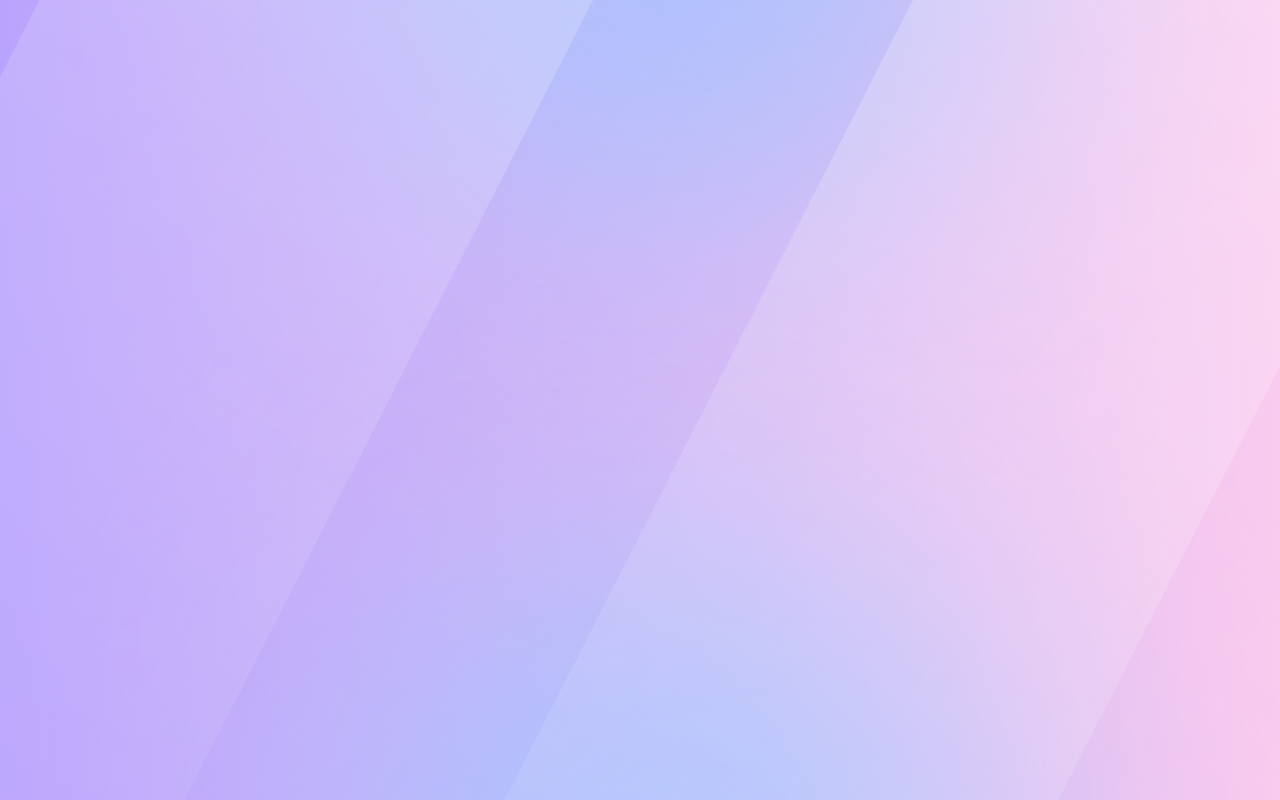
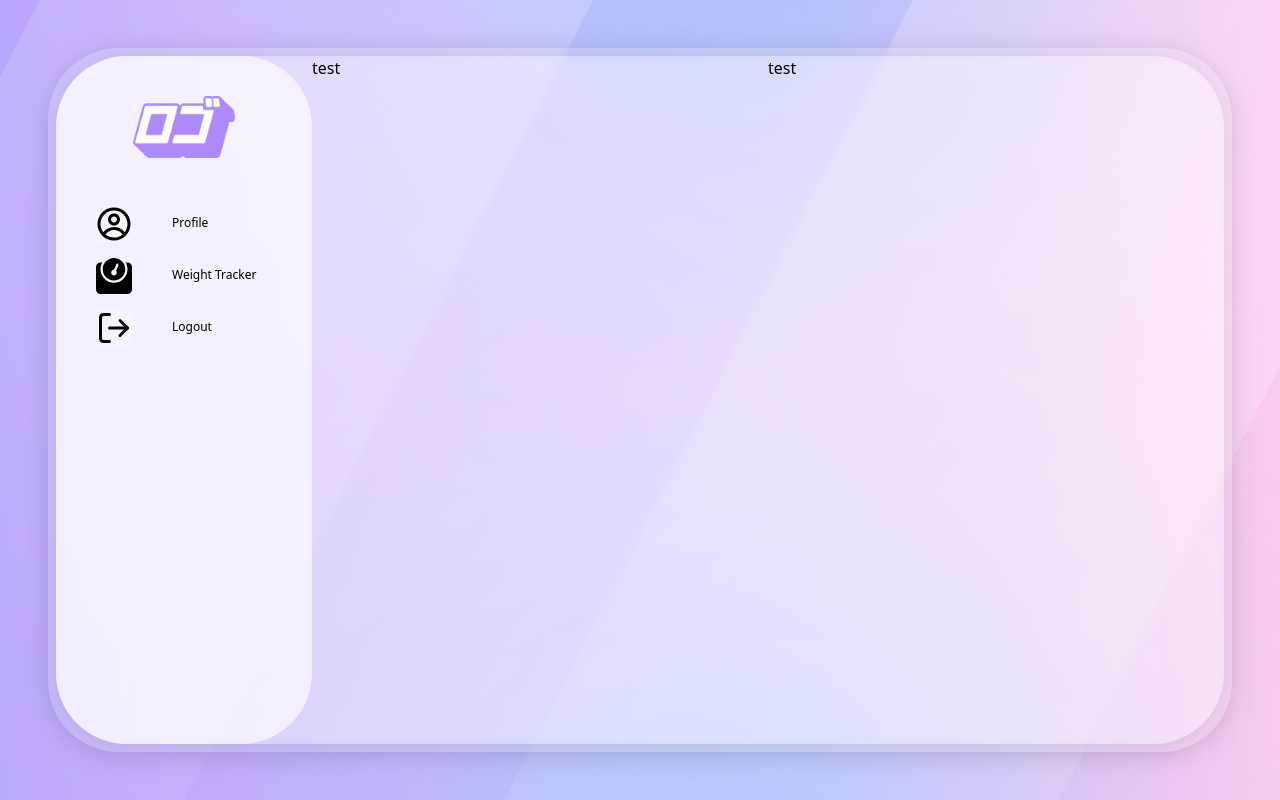
Before and after one commit to zeteoh/WeightTracker, a React (Create React App) app in the folder my-app/: page / in a window 1280 px wide. Built offline with nearby package versions, Linux system fonts and the light colour scheme.

Commit message:
Sidebar (v1)

```diff
--- a/my-app/src/assets/styles.css
+++ b/my-app/src/assets/styles.css
@@ -22,21 +22,45 @@
 }
 
 .glass-bg-home{
-    background: rgb(255, 255, 255);
-    border-radius: 16px;
+    background: rgba(255, 255, 255, 0.19);
+    border-radius: 71px;
     box-shadow: 0 4px 30px rgba(0, 0, 0, 0.1);
-    backdrop-filter: blur(6.3px);
-    -webkit-backdrop-filter: blur(6.3px);
-    border: 2px solid rgba(255, 255, 255, 0.66);
+    backdrop-filter: blur(5px);
+    -webkit-backdrop-filter: blur(5px);
+    width: 100%;
 }
 
-.glass-bg{
-    background: rgba(255, 255, 255, 0.72);
-    border-radius: 16px;
-    box-shadow: 0 4px 30px rgba(0, 0, 0, 0.1);
-    backdrop-filter: blur(6.3px);
-    -webkit-backdrop-filter: blur(6.3px);
-    border: 1px solid rgba(255, 255, 255, 0.66);
+.sidebar {
+    background: rgba(255, 255, 255, 0.623);
+    border-radius: 71px;
+    height: 100%;
+}
+
+.sidebar .link {
+    padding: 8px 5px 8px 10px;
+    display: block;
+    width: 100%;
+    font-size: 12px;
+    transition: all 0.5s ease;
+
+  }
+
+  .sidebar .link:hover {
+    text-decoration: none;
+    background: rgba(231, 220, 255, 0.65)
+  }
+
+.sidebar svg {
+    display: inline-block;
+    margin-left: 30px;
+    background:rgba(255, 255, 255, 0.19)
+}
+
+
+
+.logo{
+    width:80%;
+    margin: auto;
 }
 
 .bg-images {
--- a/my-app/src/components/Sidebar.js
+++ b/my-app/src/components/Sidebar.js
@@ -1,47 +1,64 @@
 import {CgProfile} from 'react-icons/cg'
 import {FaWeight} from 'react-icons/fa'
 import {FiLogOut} from 'react-icons/fi'
+import { NavLink } from "react-router-dom";
 
 export default function SideBar(){
     return (
-
-        <div className="flex">
-            <div className="lex flex-col h-screen p-3 bg-white-800 shadow w-60">
-                <div className="space-y-3">
-                    <div className="flex items-center">
-                        <h2 className="text-xl font-bold text-black">Dashboard</h2>
-                    </div>
-                    <div className="flex-1">
-                        <ul className="pt-2 pb-4 space-y-1 text-sm">
-                            <li className="rounded-sm">
-                                <div
-                                    className="flex items-center p-2 space-x-3 rounded-md"
-                                >
-                                    <CgProfile style={{fontSize:'40px'}}></CgProfile>
-                                    <span className="text-black-100">Profile</span>
-                                </div>
-                            </li>
-                            <li className='rounded-sm'>
-                                <div
-                                    className="flex items-center p-2 space-x-3 rounded-md"
-                                >
-                                    <FaWeight style={{fontSize:'40px'}}></FaWeight>
-                                    <span className="text-black-100">Weight Tracker</span>
-                                </div>
-                            </li>
-                            <li className='rounded-sm'>
-                                <div
-                                    className="flex items-center p-2 space-x-3 rounded-md"
-                                >
-                                    <FiLogOut style={{fontSize:'40px'}}></FiLogOut>
-                                    <span className="text-black-100">Logout</span>
-                                </div>
-                            </li>
-                        </ul>
-                    </div>
-                </div>
-            </div>
+        <div className="sidebar flex flex-col items-center">
+              <div className="flex-none min-h-1/6 py-10">
+                <img className='logo' src={require('../assets/logo.png')} alt=""></img>
+               </div>
+                <NavLink className="link" to="/" onClick={''}>
+                    <CgProfile style={{fontSize:'36px'}}></CgProfile>
+                    <span className='pl-10'>Profile</span>
+                </NavLink>
+                <NavLink className="link" to="/" onClick={''}>
+                    <FaWeight style={{fontSize:'36px'}}></FaWeight>
+                    <span className="pl-10">Weight Tracker</span>
+                </NavLink>
+                <NavLink className="link" to="/" onClick={''}>
+                    <FiLogOut style={{fontSize:'36px'}}></FiLogOut>
+                    <span className="pl-10">Logout</span>
+                </NavLink>
         </div>
+        // <div className="sidebar">
+        //     <div className="lex flex-col p-3 bg-white-800 shadow w-60">
+        //         <div className="space-y-3">
+        //             <div className="flex items-center">
+        //                 <h2 className="text-xl font-bold text-black">Dashboard</h2>
+        //             </div>
+        //             <div className="flex-1">
+        //                 <ul className="pt-2 pb-4 space-y-1 text-sm">
+        //                     <li className="rounded-sm">
+        //                         <div
+        //                             className="flex items-center p-2 space-x-3 rounded-md"
+        //                         >
+        //                             <CgProfile style={{fontSize:'40px'}}></CgProfile>
+        //                             <span className="text-black-100">Profile</span>
+        //                         </div>
+        //                     </li>
+        //                     <li className='rounded-sm'>
+        //                         <div
+        //                             className="flex items-center p-2 space-x-3 rounded-md"
+        //                         >
+        //                             <FaWeight style={{fontSize:'40px'}}></FaWeight>
+        //                             <span className="text-black-100">Weight Tracker</span>
+        //                         </div>
+        //                     </li>
+        //                     <li className='rounded-sm'>
+        //                         <div
+        //                             className="flex items-center p-2 space-x-3 rounded-md"
+        //                         >
+        //                             <FiLogOut style={{fontSize:'40px'}}></FiLogOut>
+        //                             <span className="text-black-100">Logout</span>
+        //                         </div>
+        //                     </li>
+        //                 </ul>
+        //             </div>
+        //         </div>
+        //     </div>
+        // </div>
     )
 
 
--- a/my-app/src/views/Homepage.js
+++ b/my-app/src/views/Homepage.js
@@ -5,12 +5,23 @@
 
 export default function Homepage(){
     return (
-        <motion.div className="min-h-screen text-black" style={{ alignItems: 'center' }} initial={{ width: 0 }} animate={{ width: "100%" }} exit={{ x: window.innerWidth, transition: { duration: 0.2 } }}>
+        <div className="min-h-screen p-12 flex">
             <img className='bg-images ellipse-1' src={require('../assets/Ellipse 11.png')} alt=""></img>
             <img className='bg-images ellipse-2' src={require('../assets/Ellipse 13.png')} alt=""></img>
             <img className='bg-images bg-rectangles' src={require('../assets/Rectangle 29.png')} alt=""></img>
-            {/* <div className='grid grid-cols-5 grid-rows-3 card-home glass-bg-home'>
-                <div className='col-start-1 col-span-1'>
+            <div className='glass-bg-home flex p-2'>
+                <div className='glass-bg-home flex'>
+                    <div  className='flex-none w-64'>
+                        <SideBar></SideBar>
+                    </div>
+                    <div className="flex-1">
+                        test
+                    </div>
+                    <div className="flex-1">
+                        test
+                    </div>
+                </div>
+                {/* <div className='col-start-1 col-span-1'>
                     <SideBar></SideBar>
                 </div>
                 <div className='col-start-2 col-span-2'>
@@ -34,9 +45,9 @@
                 </div>
                 <div className='col-start-3 col-span-2'>
                     <h1>hi</h1>
-                </div>
-            </div> */}
-        </motion.div>
+                </div> */}
+            </div>
+        </div>
     );
 
 }
```
Also changed, not shown: my-app/src/assets/logo.png (added).
